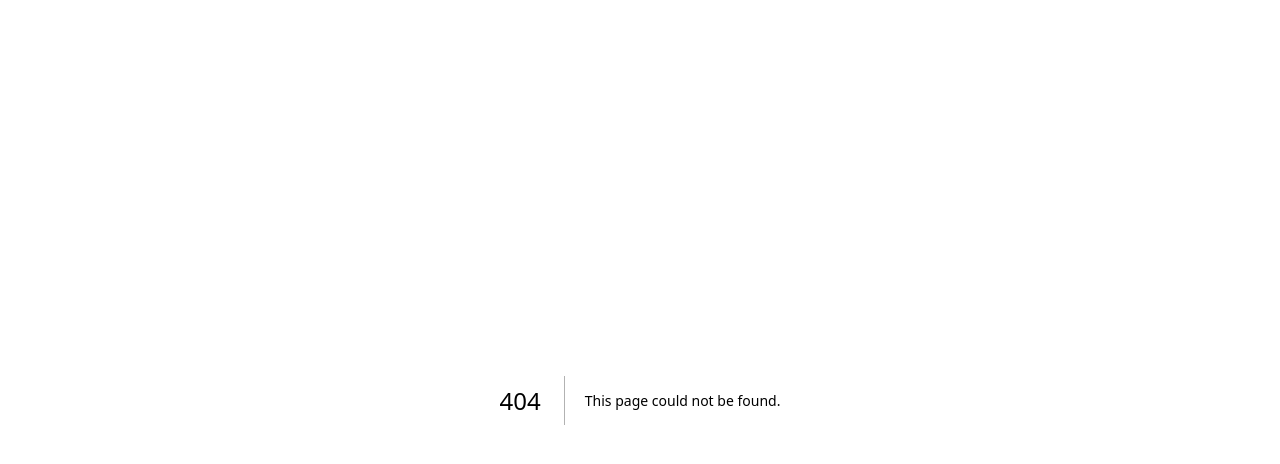
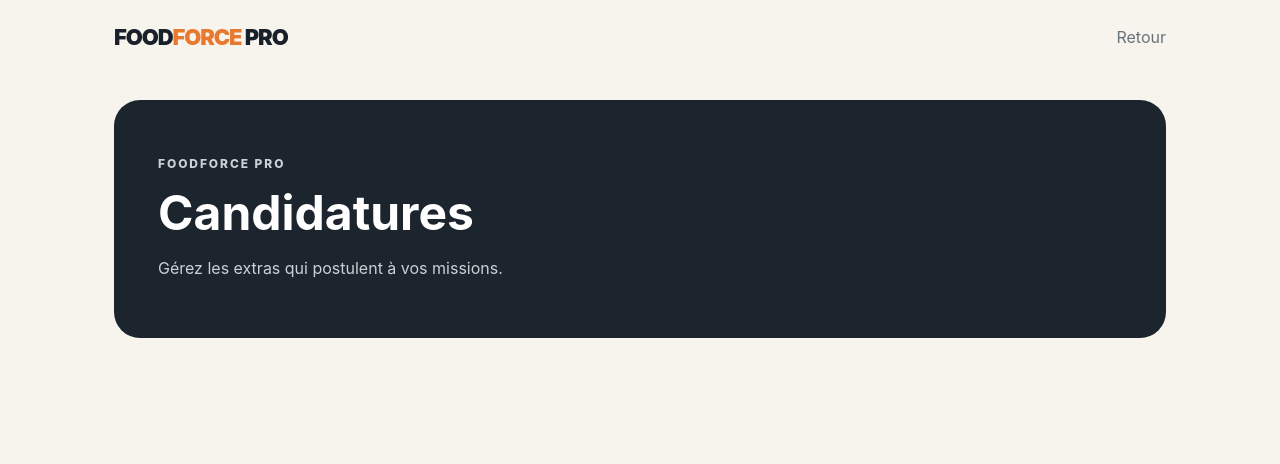
Before and after one commit to aissam76test/test-foodforce, a Next.js app in the folder ffapp/: page /pro/candidatures in a window 1280 px wide. Before the commit this address had no page. Shown: the top 464 px of the page. Built offline with nearby package versions, Linux system fonts and the light colour scheme; no server answers; the database is empty.

Commit message:
feat(ffapp): add Pro application management

```diff
--- /dev/null
+++ b/ffapp/app/pro/candidatures/page.tsx
@@ -0,0 +1,15 @@
+"use client";
+
+import { useEffect, useState } from "react";
+import Link from "next/link";
+import { createClient } from "../../../lib/supabase/client";
+
+type Application={id:string;status:string;created_at:string;extra_id:string;mission_id:string;missions:{id:string;city:string;starts_at:string;tariff_grid:{job:string}|null}|null};
+
+export default function Candidatures(){
+ const [apps,setApps]=useState<Application[]>([]);
+ const [message,setMessage]=useState("Chargement…");
+ async function load(){const s=createClient();const {data,error}=await s.from("applications").select("id,status,created_at,extra_id,mission_id,missions(id,city,starts_at,tariff_grid(job))").order("created_at",{ascending:false});if(error)setMessage("Connexion Supabase à configurer.");else{setApps((data||[]) as unknown as Application[]);setMessage("");}}
+ useEffect(()=>{load()},[]);
+ async function decide(id:string,status:"accepted"|"rejected"){const s=createClient();const {error}=await s.from("applications").update({status}).eq("id",id);if(error)setMessage("Erreur : "+error.message);else{setMessage(status==="accepted"?"Extra accepté ✅":"Candidature refusée");load();}}
+ return <main className="dashboard"><header><div className="brand">FOOD<span>FORCE</span> PRO</div><nav><Link href="/pro">Retour</Link></nav></header><section className="hero"><p className="eyebrow">FOODFORCE PRO</p><h1>Candidatures</h1><p>Gérez les extras qui postulent à vos missions.</p></section><section className="grid">{apps.map(a=><article className="mission" key={a.id}><span className="tag">{a.status}</span><h2>{a.missions?.tariff_grid?.job||"Mission"}</h2><p>{a.missions?.city} · {a.missions?.starts_at ? new Date(a.missions.starts_at).toLocaleString("fr-FR"):""}</p><p>Extra : {a.extra_id}</p>{a.status==="pending"&&<div className="two"><button onClick={()=>decide(a.id,"accepted")}>Accepter</button><button onClick={()=>decide(a.id,"rejected")}>Refuser</button></div>}</article>)}</section>{message&&<p>{message}</p>}</main>}
```
